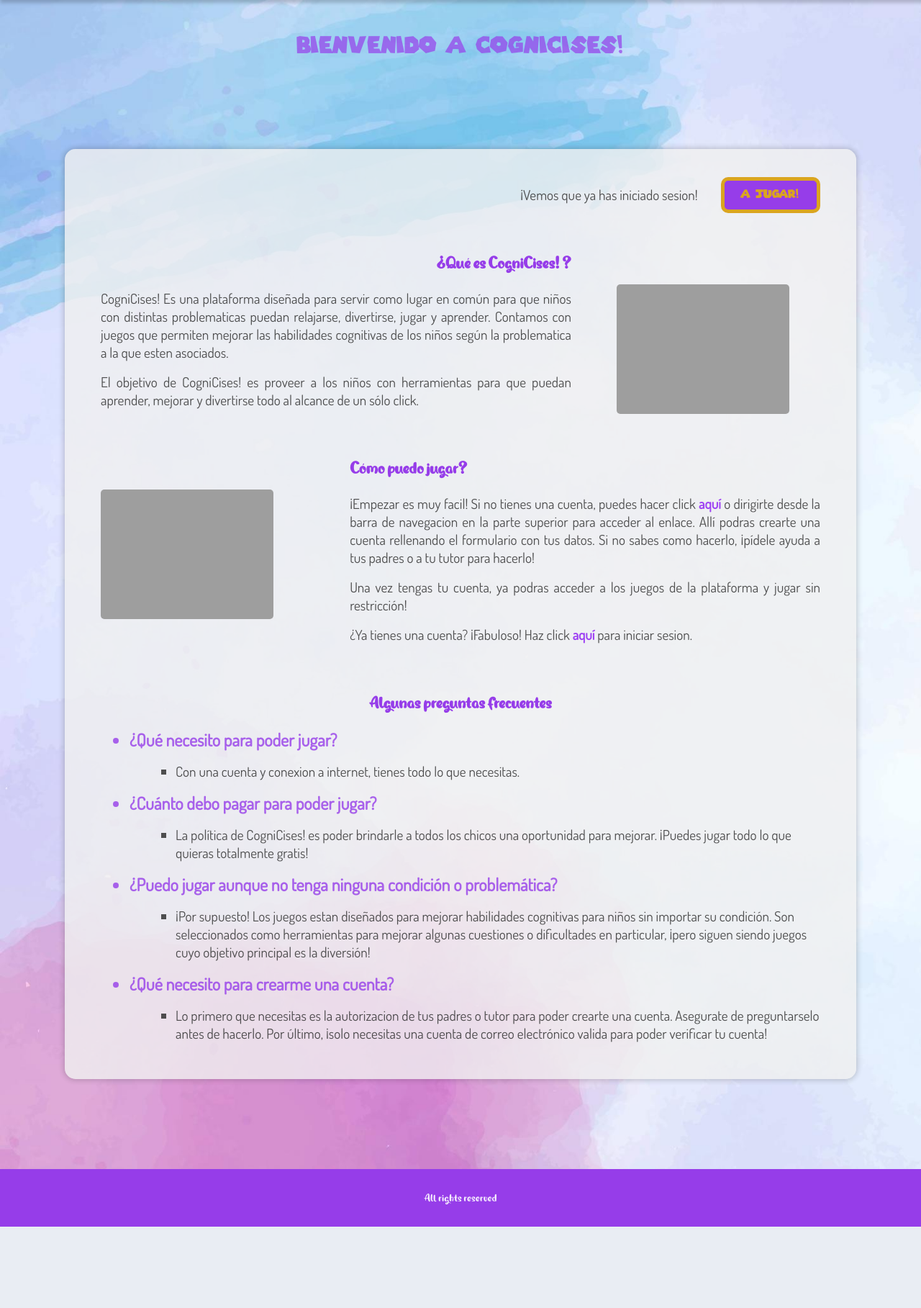
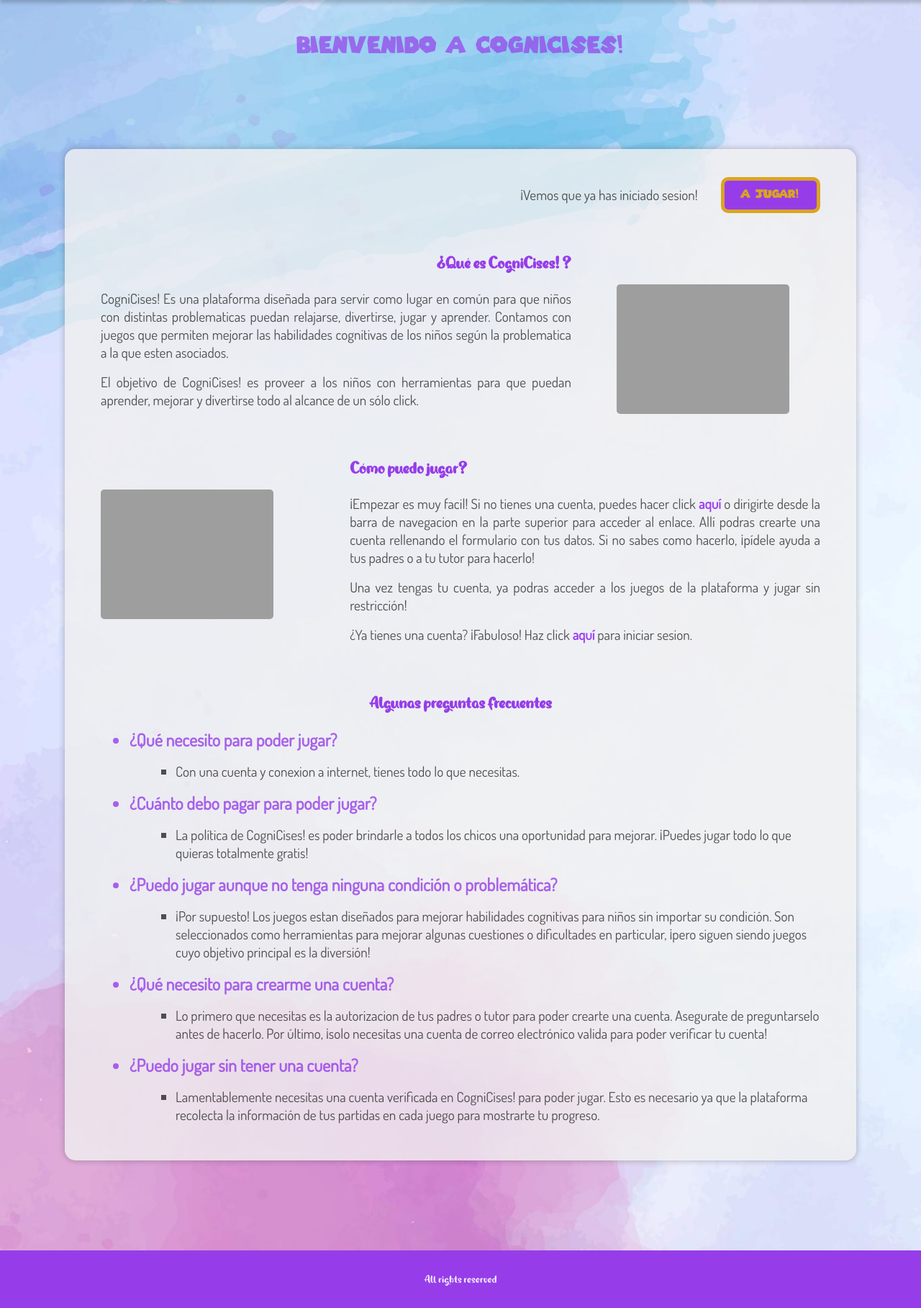
Before and after one commit to salolevi/proyectoFinalv2, a Django app: page / in a window 1280 px wide. Shown: the part 60-1877 px from the top of the page at 72% size. Before the commit the page ends 1764 px from the top, so only its background shows below. Run offline with Django 3.2, Linux system fonts and the light colour scheme; the visitor is signed in with stand-in values (Sample User, id 1); data comes from the database, SQL or seed files in the repository; grey boxes are pictures that could not be loaded.

Commit message:
added question to QA section

```diff
--- a/templates/index.html
+++ b/templates/index.html
@@ -69,6 +69,8 @@
       <li class="answer">¡Por supuesto! Los juegos estan diseñados para mejorar habilidades cognitivas para niños sin importar su condición. Son seleccionados como herramientas para mejorar algunas cuestiones o dificultades en particular, ¡pero siguen siendo juegos cuyo objetivo principal es la diversión!</li>
       <li class="question">¿Qué necesito para crearme una cuenta?</li>
       <li class="answer">Lo primero que necesitas es la autorizacion de tus padres o tutor para poder crearte una cuenta. Asegurate de preguntarselo antes de hacerlo. Por último, ¡solo necesitas una cuenta de correo electrónico valida para poder verificar tu cuenta!</li>
+      <li class="question">¿Puedo jugar sin tener una cuenta?</li>
+      <li class="answer">Lamentablemente necesitas una cuenta verificada en CogniCises! para poder jugar. Esto es necesario ya que la plataforma recolecta la información de tus partidas en cada juego para mostrarte tu progreso.</li>
     </ul>
   </section>
 </main>
```
